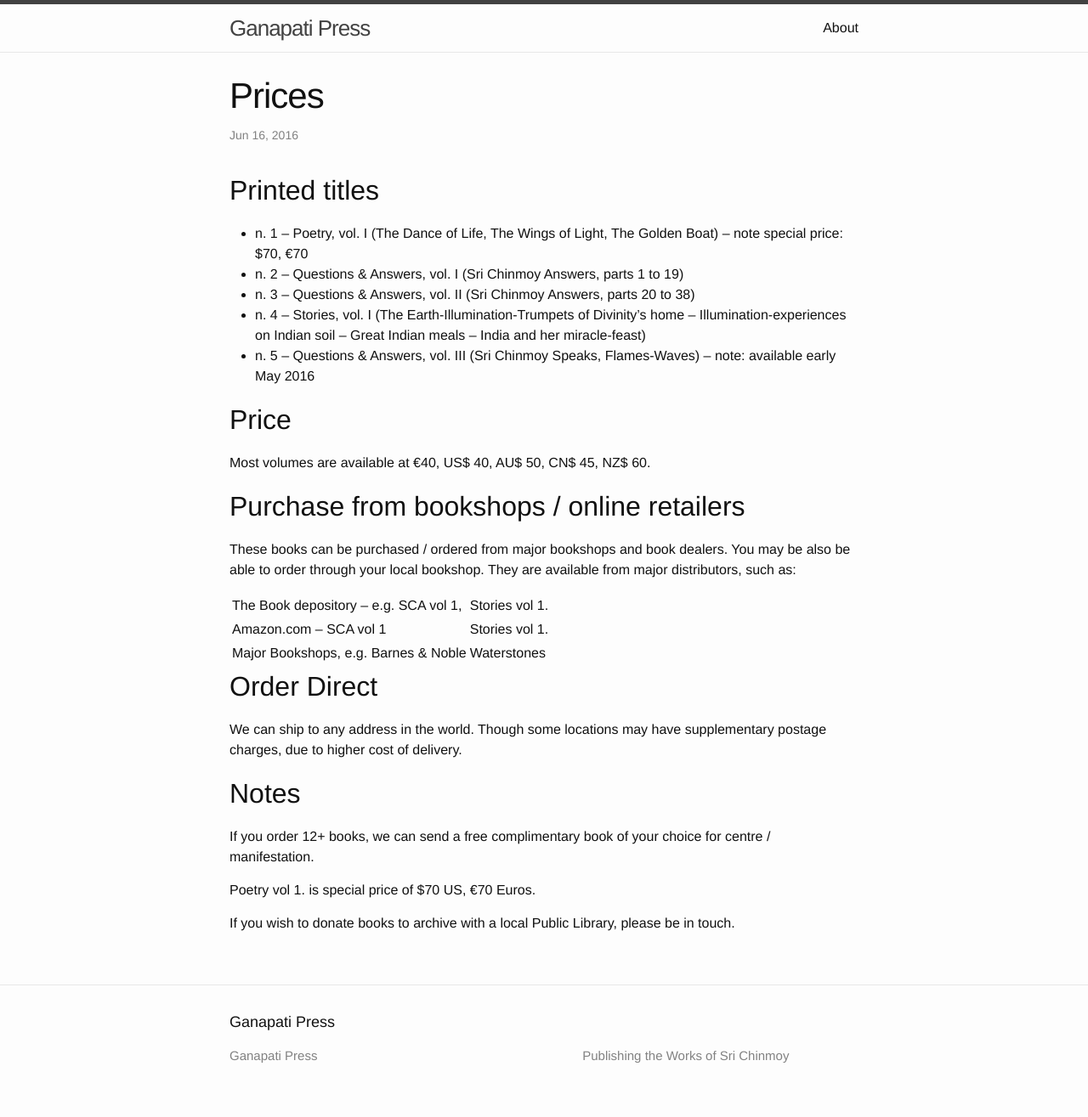
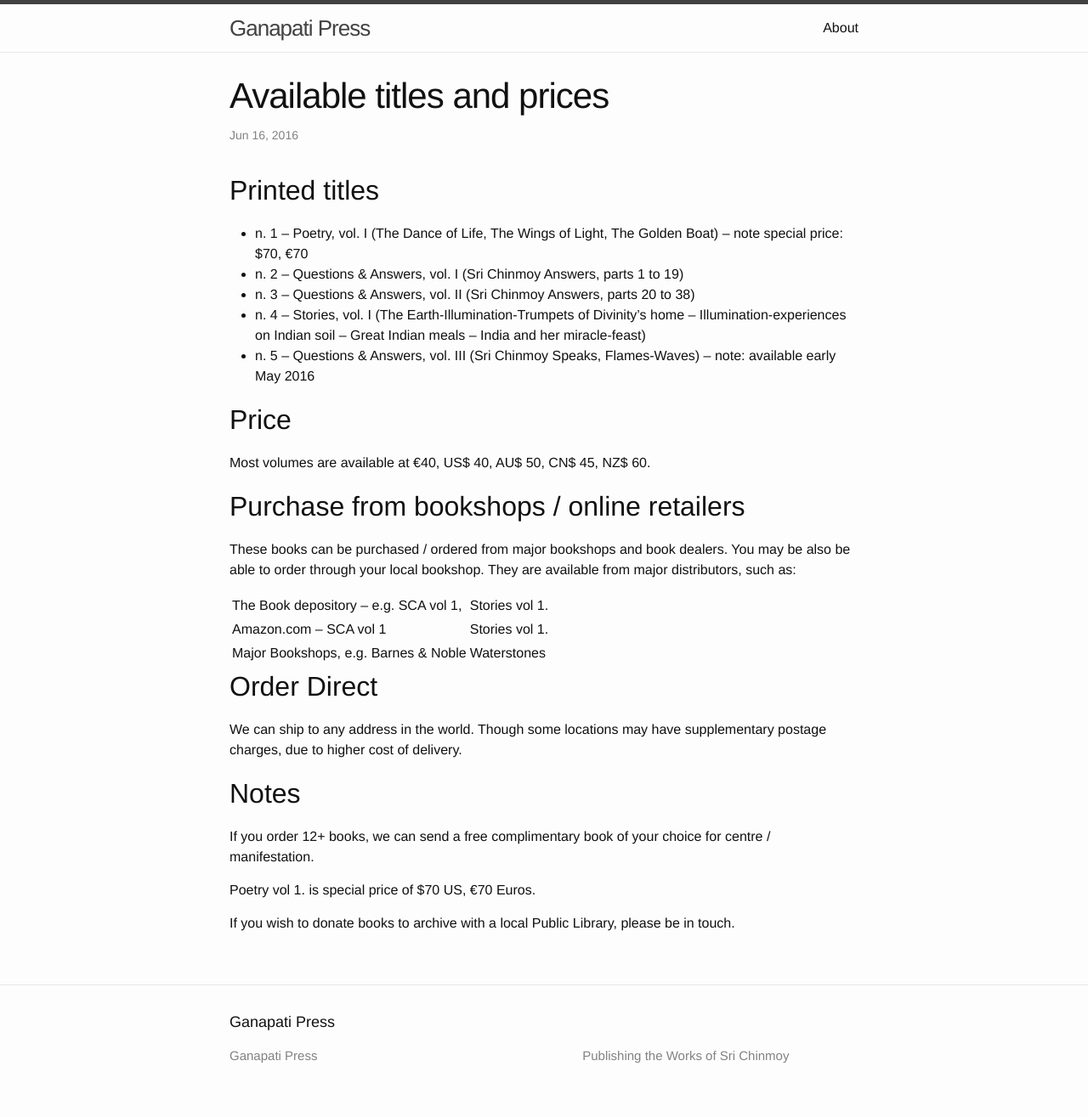
Before and after one commit to ganapatipress/ganapatipress.org, a Jekyll site: the page built from _posts/2016-06-16-titles-and-prices.md, in a window 1280 px wide. Shown: the whole page at 85% size. Built offline with Jekyll 4.4.1, drawn with Linux system fonts in a browser that asks for light colours.

Commit message:
Updated 2016-06-16-titles-and-prices.md

```diff
--- a/_posts/2016-06-16-titles-and-prices.md
+++ b/_posts/2016-06-16-titles-and-prices.md
@@ -1,6 +1,6 @@
 ---
 layout: post
-title: Prices
+title: Available titles and prices
 date: '2016-06-16 16:44:20 +0200'
 categories: hello
 published: true
```
